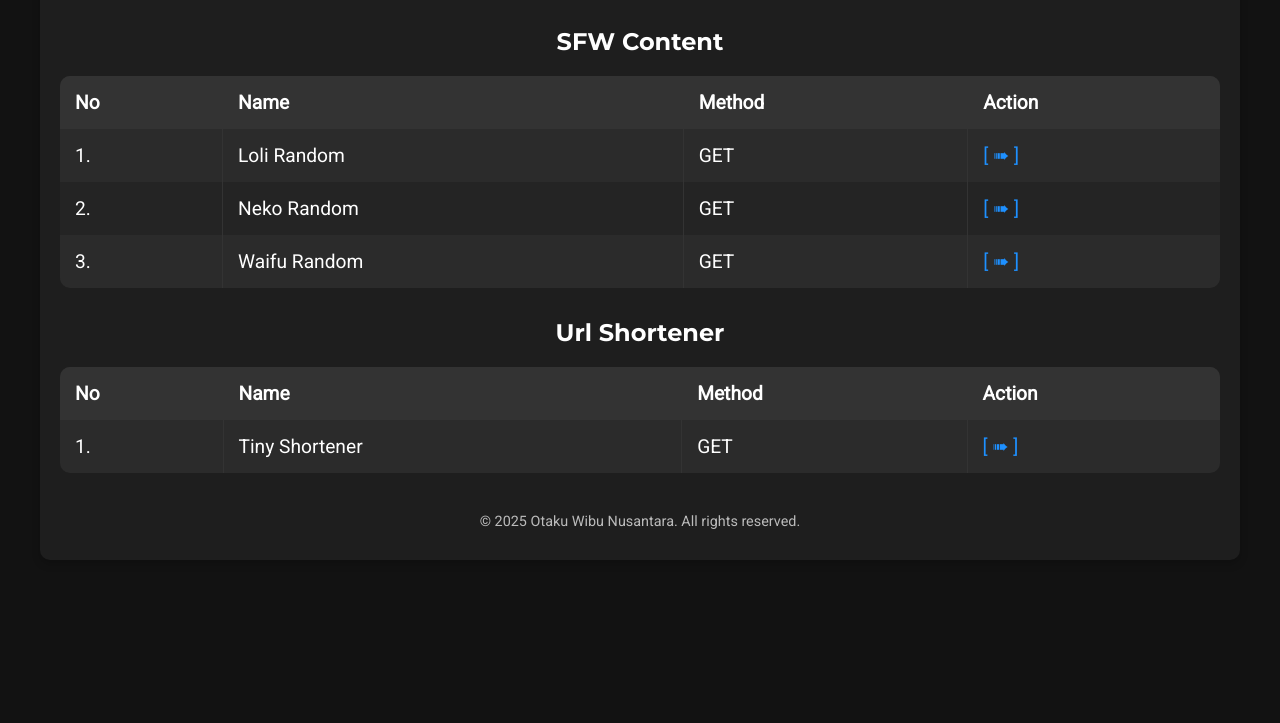
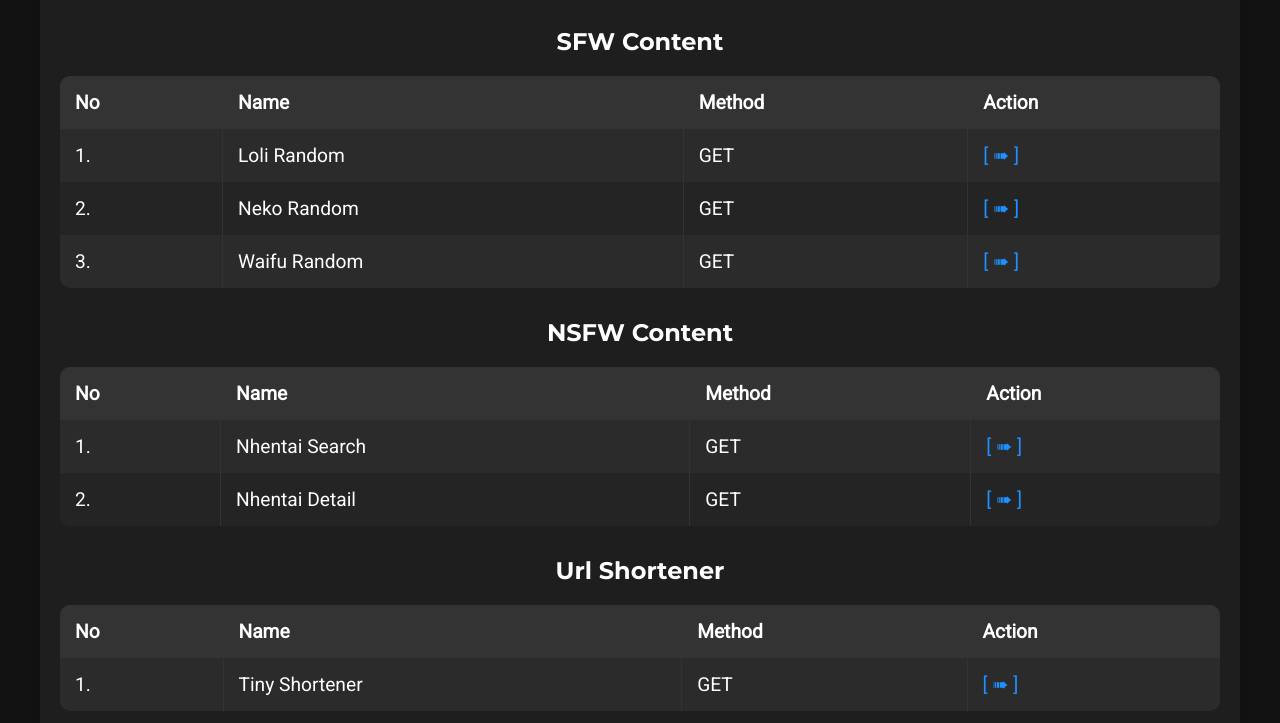
Before and after one commit to YogiSIDN/api-otakuwibu, a website: page public/index.html in a window 1280 px wide. Shown: the part 483-1206 px from the top of the page. Before the commit the page ends 1063 px from the top, so only its background shows below. Drawn offline with Linux system fonts and the light colour scheme.

Commit message:
Add files via upload

```diff
--- a/public/index.html
+++ b/public/index.html
@@ -252,6 +252,31 @@
                     </tr>
                     </tbody>
             </table>
+            <h3>NSFW Content</h3>
+            <table>
+                <thead>
+                    <tr>
+                        <th>No</th>
+                        <th>Name</th>
+                        <th>Method</th>
+                        <th>Action</th>
+                    </tr>
+                </thead>
+                <tbody>
+                    <tr>
+                        <td>1.</td>
+                        <td>Nhentai Search</td>
+                        <td>GET</td>
+                        <td><a href="/api/nsfw/nhsearch?q=Megumin">[ ➠ ]</a></td>
+                    </tr>
+                    <tr>
+                        <td>2.</td>
+                        <td>Nhentai Detail</td>
+                        <td>GET</td>
+                        <td><a href="/api/nsfw/nhdetail?id=528293">[ ➠ ]</a></td>
+                    </tr>
+                    </tbody>
+            </table>
             <h3>Url Shortener</h3>
             <table>
                 <thead>
```
